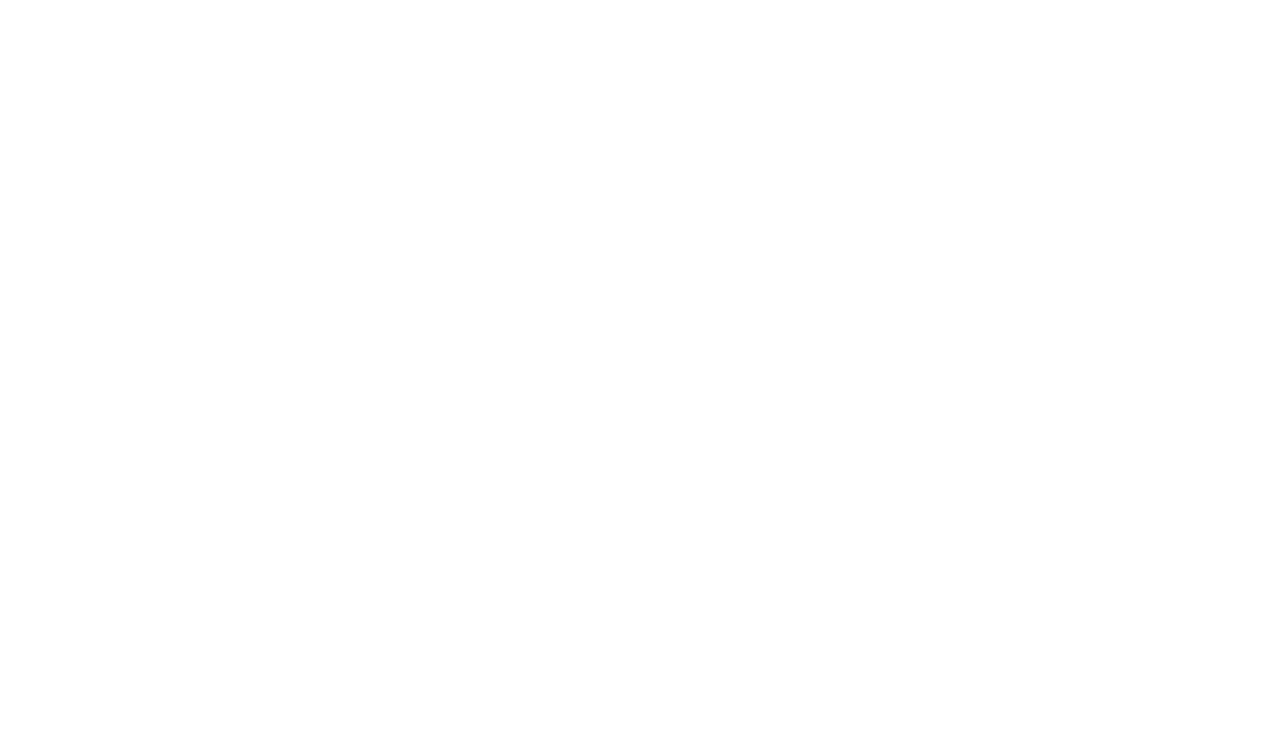
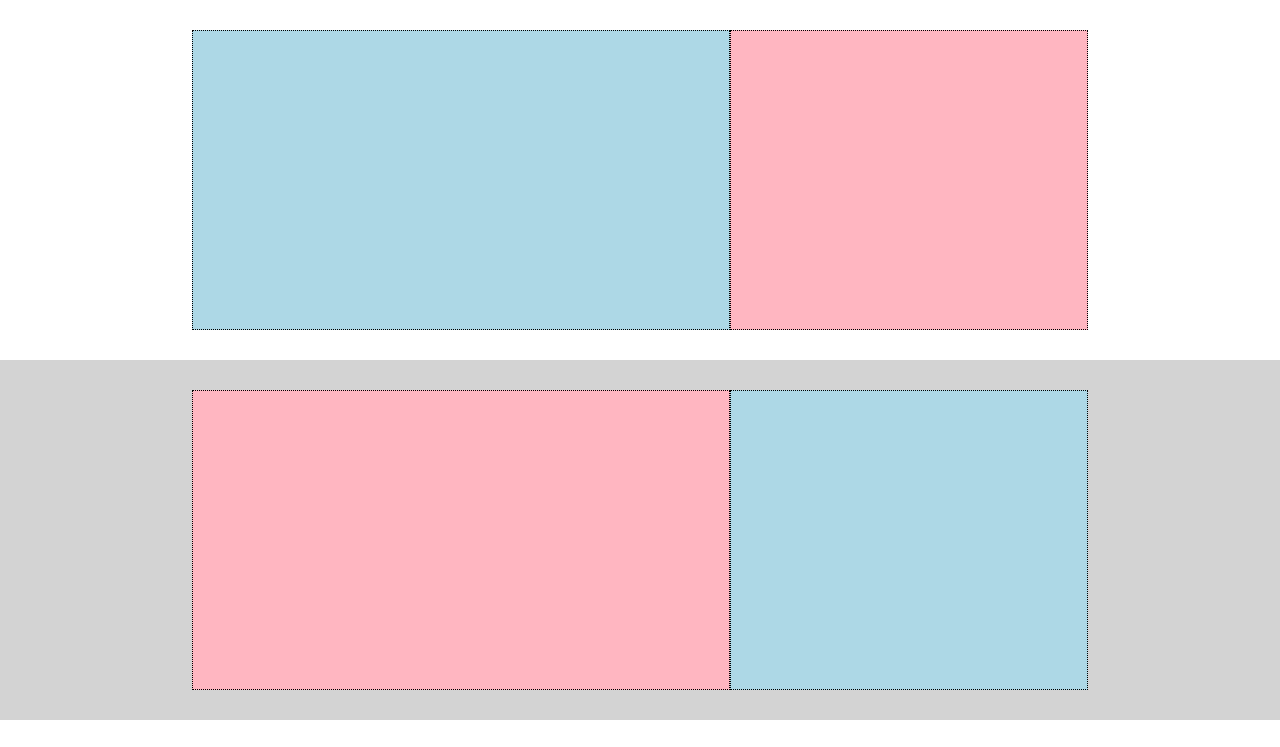
Before and after one commit to AngeloDalicandro/htmlcss-struttura-discord, a plain HTML site: page index.html in a window 1280 px wide. Shown: the top 747 px of the page. Drawn offline with Linux system fonts and the light colour scheme.

Commit message:
main done

```diff
--- a/css/style.css
+++ b/css/style.css
@@ -5,3 +5,55 @@
     padding: 0;
     box-sizing: border-box;
 }
+
+.container {
+    width: 70%;
+    margin: auto;
+}
+
+.flex-container {
+    display: flex;
+}
+
+section:nth-child(odd) {
+    background-color: white;
+    padding: 30px 0;
+}
+
+section:nth-child(even) {
+    background-color: lightgray;
+    padding: 30px 0;
+}
+
+.col-1 {
+    height: 300px;
+    width: 60%;
+    background-color: lightblue;
+    border: 1px dotted black;
+}
+
+.col-2 {
+    width: 40%;
+    background-color: lightpink;
+    border: 1px dotted black;
+}
+
+.col-3 {
+    height: 300px;
+    width: 60%;
+    background-color: lightpink;
+    border: 1px dotted black;
+}
+
+.col-4 {
+    width: 40%;
+    background-color: lightblue;
+    border: 1px dotted black;
+}
+
+.box-2 {
+    height: 600px;
+    background-color: green;
+    width: 100%;
+    border: 1px dotted black;
+}
--- a/index.html
+++ b/index.html
@@ -9,6 +9,42 @@
     <link rel="stylesheet" href="css/style.css">
 </head>
 <body>
+    <main>
+        <section>
+            <div class="container">
+                <div class="flex-container">
+                    <div class="col-1"></div>
+                    <div class="col-2"></div>
+                </div>
+            </div>
+        </section>
+
+        <section>
+            <div class="container">
+                <div class="flex-container">
+                    <div class="col-3"></div>
+                    <div class="col-4"></div>
+                </div>
+            </div>
+        </section>
+
+        <section>
+            <div class="container">
+                <div class="flex-container">
+                    <div class="col-1"></div>
+                    <div class="col-2"></div>
+                </div>
+            </div>
+        </section>
+
+        <section>
+            <div class="container">
+                <div class="flex-container">
+                    <div class="box-2"></div>
+                </div>
+            </div>
+        </section>
+    </main>
 
 </body>
 </html>
```
